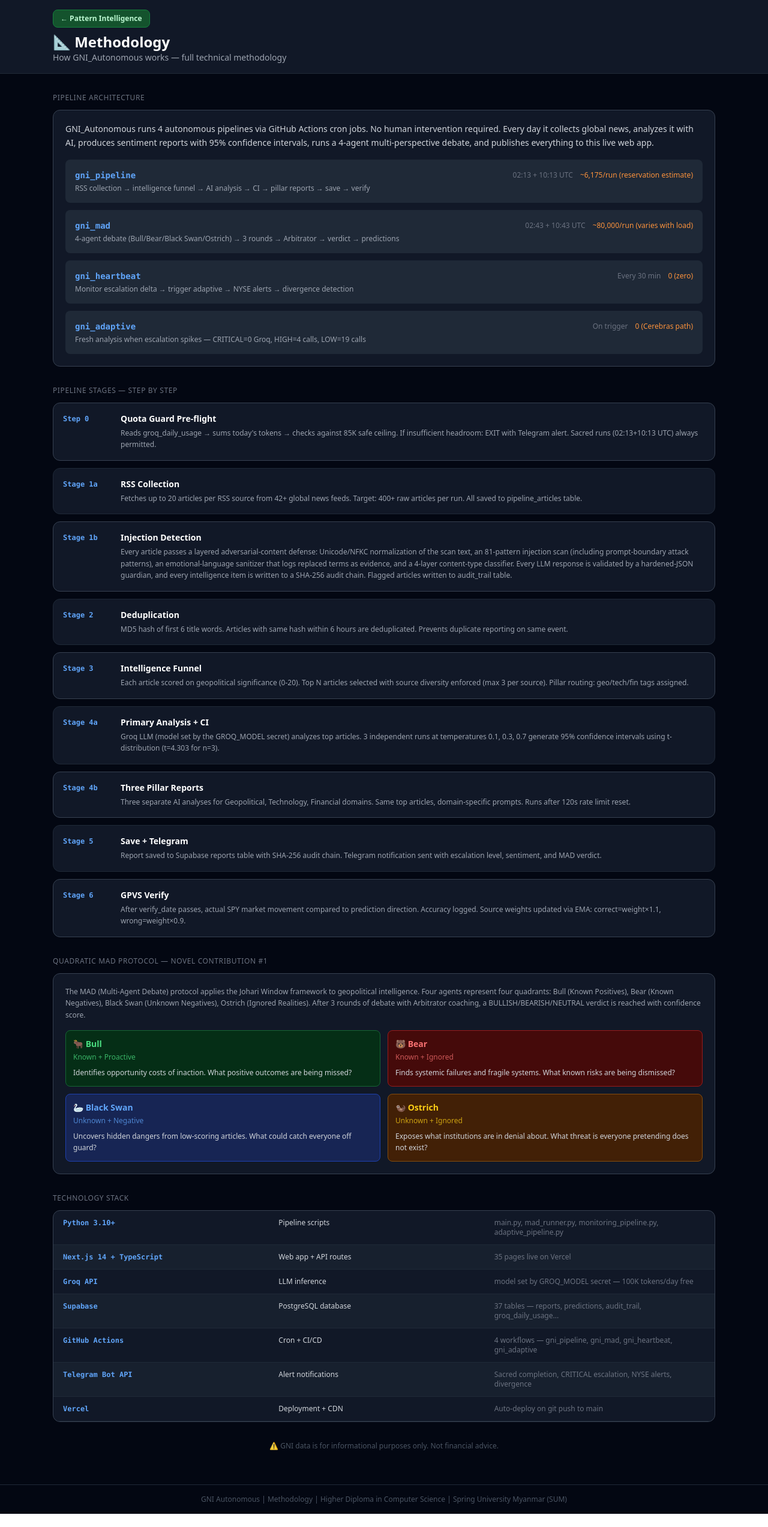
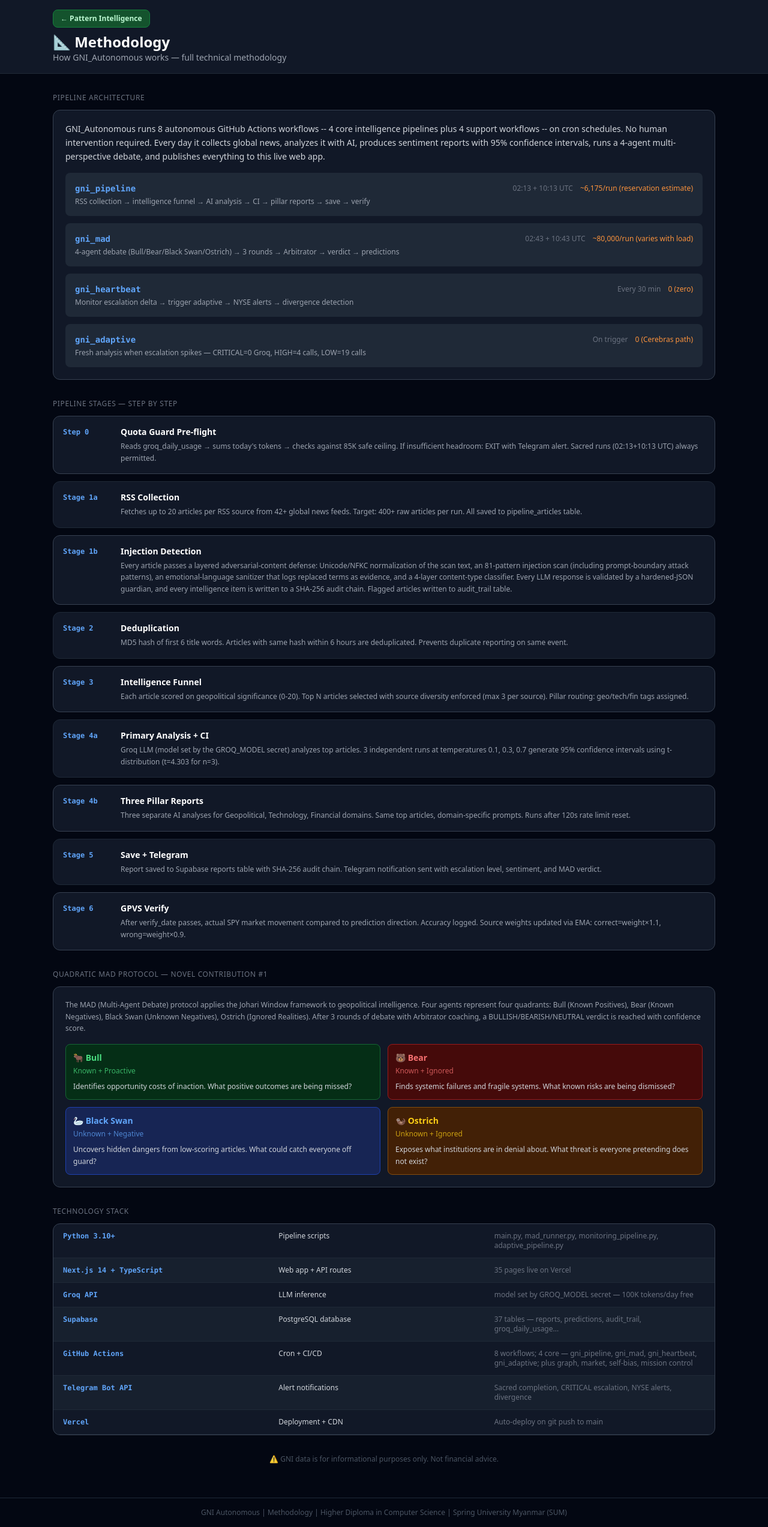
Before and after one commit to jamesmaverickandhdcs/gni-autonomous, a Next.js app: page /methodology in a window 1280 px wide. Shown: the whole page at 60% size. Before the commit the page ends 2523 px from the top, so only its background shows below. Built offline with nearby package versions, Linux system fonts and the light colour scheme.

Commit message:
TRUTHFULNESS: correct the public workflow count (4 -> 8, split core/support) in 7 places and replace the 2-month-stale 6,175 token figure with the measured 16,144 avg

```diff
--- a/src/app/about/devops/page.tsx
+++ b/src/app/about/devops/page.tsx
@@ -38,7 +38,7 @@
     : '~80,000/run'
 
   const pipelines = [
-    { name: 'gni_pipeline', schedule: '02:13 + 10:13 UTC', tokens: '~6,175/run (reservation estimate)', color: 'blue', desc: 'Core intelligence pipeline. RSS collection from 42 sources — injection detection across 81 patterns — MD5 deduplication — geopolitical funnel scoring — 3-temperature AI analysis with confidence intervals — Three Pillar domain reports — Supabase persistence — Telegram notification. The sacred run that never fails.' },
+    { name: 'gni_pipeline', schedule: '02:13 + 10:13 UTC', tokens: '~16,144/run (measured avg, 129 runs)', color: 'blue', desc: 'Core intelligence pipeline. RSS collection from 42 sources — injection detection across 81 patterns — MD5 deduplication — geopolitical funnel scoring — 3-temperature AI analysis with confidence intervals — Three Pillar domain reports — Supabase persistence — Telegram notification. The sacred run that never fails.' },
     { name: 'gni_mad', schedule: '02:43 + 10:43 UTC', tokens: madTokens, color: 'purple', desc: 'Quadratic MAD Protocol. Four AI agents (Bull, Bear, Black Swan, Ostrich) debate the latest report across 3 rounds with Arbitrator coaching after each round. Produces BULLISH/BEARISH/NEUTRAL verdict with confidence score, action recommendation, blind spot warning, and GPVS prediction.' },
     { name: 'gni_heartbeat', schedule: 'Every 30 min', tokens: '0 tokens', color: 'green', desc: 'Escalation monitoring and NYSE alert system. Reads latest escalation score, compares to previous pipeline run, detects signal divergence between Pipeline and MAD, fires NYSE open/close alerts, triggers adaptive pipeline when escalation delta exceeds threshold.' },
     { name: 'gni_adaptive', schedule: 'On trigger', tokens: '0 (Cerebras path -- logs 0 Groq)', color: 'amber', desc: 'Emergency fresh analysis when world escalation spikes. CRITICAL level = 0 Groq calls (cached data only). HIGH = 4 calls. LOW = 19 calls. Frequency controller adjusts run interval autonomously: CRITICAL=30min, HIGH=2h, ELEVATED=4h, MODERATE=6h, LOW=12h.' },
@@ -71,7 +71,7 @@
         <div className="max-w-6xl mx-auto px-6 py-4">
           <a href="/about" className="inline-flex items-center gap-1.5 bg-gray-800 hover:bg-gray-700 border border-gray-600 text-gray-200 rounded-lg px-3 py-1.5 text-xs font-bold transition-colors mb-3">Back to About</a>
           <h1 className="text-2xl font-bold text-purple-400">Dev Console — Autonomous Architecture</h1>
-          <p className="text-sm text-gray-400">How GNI runs itself. The Dev Console perspective reveals every autonomous process — from the 4 GitHub Actions pipelines to the self-healing heartbeat to the multi-layer injection security stack. This page proves L7 autonomy: zero human intervention required for daily operation, with live token quota data as the $0.00/month evidence.</p>
+          <p className="text-sm text-gray-400">How GNI runs itself. The Dev Console perspective reveals every autonomous process — from the 8 GitHub Actions workflows (4 core pipelines, 4 support) to the self-healing heartbeat to the multi-layer injection security stack. This page proves L7 autonomy: zero human intervention required for daily operation, with live token quota data as the $0.00/month evidence.</p>
         </div>
       </header>
       <main className="max-w-6xl mx-auto px-6 py-8 space-y-6">
@@ -121,7 +121,7 @@
         )}
 
         <div className="bg-gray-900 border border-gray-700 rounded-xl p-6">
-          <div className="text-xs text-gray-500 uppercase tracking-wider mb-4">The 4 Autonomous Pipelines</div>
+          <div className="text-xs text-gray-500 uppercase tracking-wider mb-4">The 4 Core Autonomous Pipelines</div>
           <div className="space-y-4">
             {pipelines.map(p => (
               <div key={p.name} className={"border rounded-xl p-5 " + colorMap[p.color]}>
@@ -156,7 +156,7 @@
         <div className="bg-gray-900 border border-yellow-800 rounded-xl p-6">
           <div className="text-xs text-yellow-600 uppercase tracking-wider mb-3">Academic Contribution — L7 Autonomy Proof</div>
           <p className="text-sm text-gray-300 leading-relaxed mb-3">The Dev Console perspective provides the technical evidence for GNI&apos;s most significant engineering claim: a production-grade autonomous AI intelligence system running at $0.00/month. This is not a prototype or a demo — it is a live system processing real news, making real predictions, and verifying them against real market outcomes.</p>
-          <p className="text-sm text-gray-400 leading-relaxed">The 4-pipeline architecture, the self-healing heartbeat, and the Mission Control monitoring layer collectively demonstrate L7 autonomy: the system manages itself, responds to world events, and maintains quality — all without human intervention after initial deployment.</p>
+          <p className="text-sm text-gray-400 leading-relaxed">The 4-pipeline core, its 4 supporting workflows, the self-healing heartbeat, and the Mission Control monitoring layer collectively demonstrate L7 autonomy: the system manages itself, responds to world events, and maintains quality — all without human intervention after initial deployment.</p>
         </div>
 
       </main>
--- a/src/app/about/page.tsx
+++ b/src/app/about/page.tsx
@@ -171,7 +171,7 @@
             <a href="/about/devops" className="bg-purple-950 border border-purple-800 hover:border-purple-600 rounded-xl p-5 transition-colors group">
               <div className="text-lg font-bold text-purple-400 mb-1 group-hover:text-purple-300">Dev Console</div>
               <div className="text-xs text-purple-600 uppercase tracking-wider mb-2">Autonomous Architecture</div>
-              <p className="text-xs text-gray-400 leading-relaxed">How GNI runs itself. All 4 GitHub Actions pipelines, the self-healing heartbeat, the 81-pattern security layer, and live token quota data proving $0.00/month L7 autonomous operation.</p>
+              <p className="text-xs text-gray-400 leading-relaxed">How GNI runs itself. All 8 GitHub Actions workflows, the self-healing heartbeat, the 81-pattern security layer, and live token quota data proving $0.00/month L7 autonomous operation.</p>
               <div className="mt-3 text-xs text-purple-500 font-bold">View Architecture --&gt;</div>
             </a>
           </div>
--- a/src/app/methodology/page.tsx
+++ b/src/app/methodology/page.tsx
@@ -22,7 +22,7 @@
           <div className="text-xs text-gray-500 uppercase tracking-wider mb-3">Pipeline Architecture</div>
           <div className="bg-gray-900 border border-gray-700 rounded-xl p-5">
             <div className="text-sm text-gray-300 leading-relaxed mb-4">
-              GNI_Autonomous runs 4 autonomous pipelines via GitHub Actions cron jobs. No human intervention required.
+              GNI_Autonomous runs 8 autonomous GitHub Actions workflows -- 4 core intelligence pipelines plus 4 support workflows -- on cron schedules. No human intervention required.
               Every day it collects global news, analyzes it with AI, produces sentiment reports with 95% confidence intervals,
               runs a 4-agent multi-perspective debate, and publishes everything to this live web app.
             </div>
@@ -112,7 +112,7 @@
               ['Next.js 14 + TypeScript', 'Web app + API routes', '35 pages live on Vercel'],
               ['Groq API', 'LLM inference', 'model set by GROQ_MODEL secret — 100K tokens/day free'],
               ['Supabase', 'PostgreSQL database', '37 tables — reports, predictions, audit_trail, groq_daily_usage...'],
-              ['GitHub Actions', 'Cron + CI/CD', '4 workflows — gni_pipeline, gni_mad, gni_heartbeat, gni_adaptive'],
+              ['GitHub Actions', 'Cron + CI/CD', '8 workflows; 4 core — gni_pipeline, gni_mad, gni_heartbeat, gni_adaptive; plus graph, market, self-bias, mission control'],
               ['Telegram Bot API', 'Alert notifications', 'Sacred completion, CRITICAL escalation, NYSE alerts, divergence'],
               ['Vercel', 'Deployment + CDN', 'Auto-deploy on git push to main'],
             ].map(([tech, role, detail], i) => (
--- a/src/app/research/page.tsx
+++ b/src/app/research/page.tsx
@@ -102,7 +102,7 @@
               },
               {
                 num: '4', title: '$0.00/month Autonomous Operation',
-                desc: 'Full geopolitical intelligence platform running 4 autonomous pipelines (gni_pipeline, gni_mad, gni_heartbeat, gni_adaptive) entirely on free tiers. Groq 100K tokens/day + Supabase 500MB + Vercel + GitHub Actions. Zero cost, unlimited operation. Challenges assumption that AI research requires paid infrastructure.',
+                desc: 'Full geopolitical intelligence platform running 8 autonomous GitHub Actions workflows -- 4 core (gni_pipeline, gni_mad, gni_heartbeat, gni_adaptive) plus 4 support (entity graph, market, self-bias, mission control) -- entirely on free tiers. Groq 100K tokens/day + Supabase 500MB + Vercel + GitHub Actions. Zero cost, unlimited operation. Challenges assumption that AI research requires paid infrastructure.',
                 color: 'border-yellow-800 bg-yellow-950', accent: 'text-yellow-400'
               },
             ].map(c => (
```
